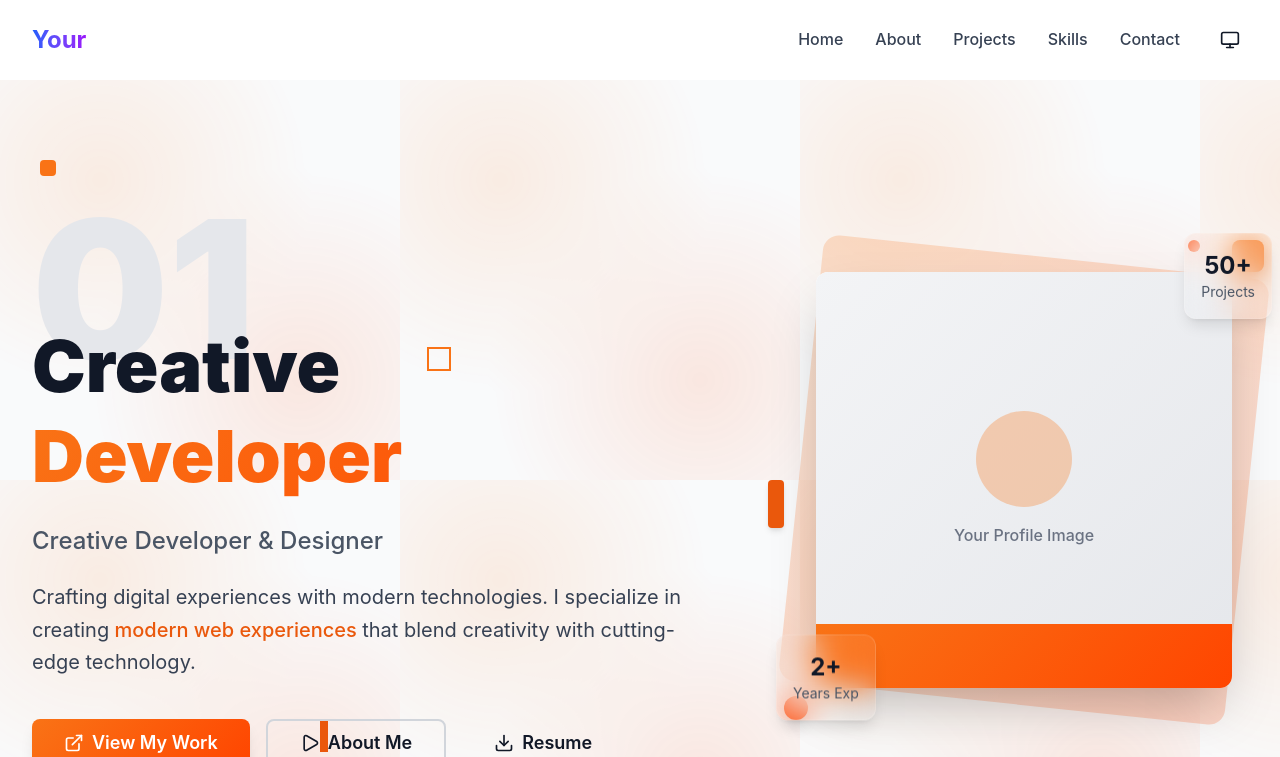
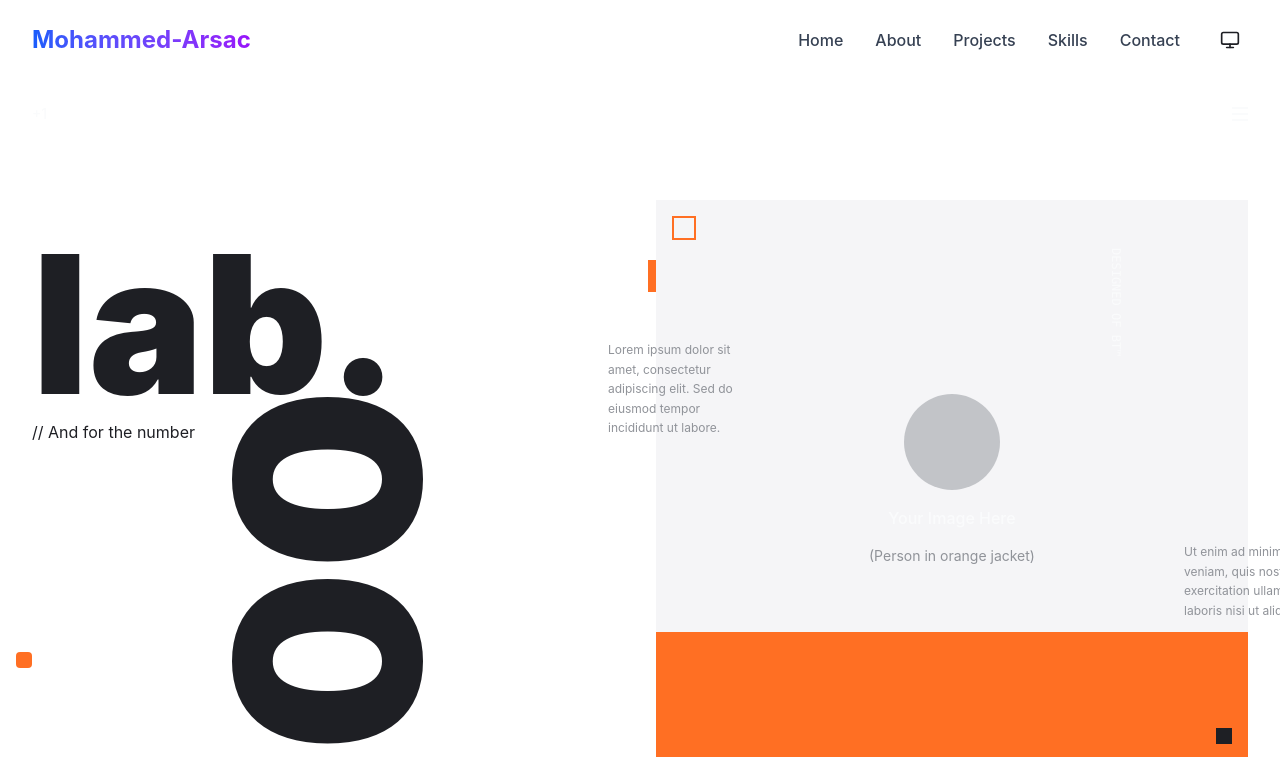
Before and after one commit to ArsacMohammed/Arsac_Portfolio, a React (Vite) app in the folder my-portfolio/: page / in a window 1280 px wide. Shown: the top 757 px of the page. Built offline with nearby package versions, Linux system fonts and the light colour scheme.

Commit message:
dark theme toggle done

```diff
--- a/my-portfolio/src/components/layout/Layout/Layout.tsx
+++ b/my-portfolio/src/components/layout/Layout/Layout.tsx
@@ -12,7 +12,7 @@ const Layout: React.FC<LayoutProps> = ({ children }) => {
   return (
     <ThemeProvider>
       <SmoothScroll>
-        <div className="min-h-screen bg-white dark:bg-gray-900 text-gray-900 dark:text-white transition-colors">
+        <div className="min-h-screen bg-[var(--color-background)] text-[var(--color-gray-900)] dark:text-[var(--color-gray-50)] transition-colors">
           <Header />
           <main className="pt-16 md:pt-20">
             {children}
--- a/my-portfolio/src/components/sections/Hero/Hero.tsx
+++ b/my-portfolio/src/components/sections/Hero/Hero.tsx
@@ -1,53 +1,36 @@
 import React, { useEffect } from 'react'
 import { motion } from 'framer-motion'
-import { ArrowDown, Download, ExternalLink, Play } from 'lucide-react'
-import { Button } from '../../../components/ui'
+import { ArrowDown } from 'lucide-react'
+import { gsap } from 'gsap'
 import { useGSAP } from '../../../hooks'
-import { useLenis } from '../../../components/common'
-import { SITE_CONFIG } from '../../../lib/constants'
+import { useLenis } from '../../../components/common/'
 import { scrollToElement } from '../../../components/common'
-import { gsap } from 'gsap'
 
 const Hero: React.FC = () => {
   const lenis = useLenis()
 
-  // GSAP animations
+  // GSAP animations matching the design
   const heroRef = useGSAP<HTMLElement>((element) => {
     const tl = gsap.timeline()
 
-    // Animate main elements in sequence
-    tl.fromTo('.hero-number',
-      { opacity: 0, x: -100 },
+    // Animate elements in sequence
+    tl.fromTo('.hero-main-text',
+      { opacity: 0, x: -80 },
       { opacity: 1, x: 0, duration: 1.2, ease: 'power3.out' }
     )
-    .fromTo('.hero-title',
-      { opacity: 0, y: 80 },
+    .fromTo('.hero-number',
+      { opacity: 0, y: 60 },
       { opacity: 1, y: 0, duration: 1, ease: 'power3.out' },
       '-=0.8'
     )
-    .fromTo('.hero-subtitle',
-      { opacity: 0, y: 40 },
-      { opacity: 1, y: 0, duration: 0.8, ease: 'power3.out' },
-      '-=0.5'
-    )
-    .fromTo('.hero-description',
-      { opacity: 0, y: 30 },
-      { opacity: 1, y: 0, duration: 0.6, ease: 'power3.out' },
-      '-=0.3'
-    )
-    .fromTo('.hero-buttons',
-      { opacity: 0, y: 40 },
-      { opacity: 1, y: 0, duration: 0.8, ease: 'back.out(1.7)' },
-      '-=0.2'
-    )
     .fromTo('.hero-image-container',
-      { opacity: 0, scale: 0.8, x: 50 },
+      { opacity: 0, scale: 0.9, x: 40 },
       { opacity: 1, scale: 1, x: 0, duration: 1.2, ease: 'power3.out' },
       '-=1.0'
     )
-    .fromTo('.hero-geometric',
-      { opacity: 0, rotate: -45 },
-      { opacity: 1, rotate: 0, duration: 1.5, ease: 'power2.out' },
+    .fromTo('.hero-nav',
+      { opacity: 0, y: -20 },
+      { opacity: 1, y: 0, duration: 0.8, ease: 'power3.out' },
       '-=1.2'
     )
   })
@@ -60,161 +43,112 @@ const Hero: React.FC = () => {
     }
   }
 
-  const scrollToAbout = () => {
-    if (lenis) {
-      lenis.scrollTo('#about', { offset: -100 })
-    } else {
-      scrollToElement('#about')
-    }
-  }
-
   return (
     <section
       ref={heroRef}
       id="home"
-      className="min-h-screen flex items-center relative overflow-hidden bg-gray-50 dark:bg-gray-900"
+      className="min-h-screen relative overflow-hidden"
     >
-      {/* Geometric Background Pattern */}
-      <div className="absolute inset-0 geometric-pattern"></div>
-
-      {/* Floating geometric shapes */}
-      <div className="absolute inset-0 overflow-hidden">
-        <div className="hero-geometric absolute top-20 left-10 w-4 h-4 bg-primary-500 opacity-60 rounded-sm rotate-45"></div>
-        <div className="hero-geometric absolute top-40 right-20 w-3 h-3 bg-accent-500 opacity-40 rounded-full"></div>
-        <div className="hero-geometric absolute bottom-32 left-1/4 w-2 h-8 bg-primary-600 opacity-30"></div>
-        <div className="hero-geometric absolute top-1/3 left-1/3 w-6 h-6 border-2 border-primary-500 opacity-50 rotate-12"></div>
+      {/* Top Navigation - Matching the design */}
+      <nav className="hero-nav absolute top-0 left-0 right-0 z-10">
+        <div className="max-w-7xl mx-auto px-8 py-6 transform: rotate(0 deg)">
+          <div className="flex items-center justify-between">
+            {/* Logo placeholder */}
+            <div className="text-sm font-medium text-gray-50">
+              +1
             </div>
 
-      <div className="max-w-7xl mx-auto px-4 sm:px-6 lg:px-8 w-full">
-        <div className="grid lg:grid-cols-12 gap-8 items-center">
 
-          {/* Left Column - Content */}
-          <div className="lg:col-span-7 space-y-8">
-
-            {/* Large Number - Like your design */}
-            <div className="hero-number">
-              <span className="text-8xl md:text-9xl lg:text-[12rem] font-black text-gray-200 dark:text-gray-800 leading-none select-none">
-                01
-              </span>
-            </div>
-
-            {/* Main Content */}
-            <div className="space-y-6 -mt-16 md:-mt-20 lg:-mt-24">
-
-              {/* Main Title */}
-              <div className="hero-title">
-                <h1 className="text-4xl md:text-6xl lg:text-7xl font-black leading-tight">
-                  <span className="block text-gray-900 dark:text-white">
-                    Creative
-                  </span>
-                  <span className="block text-gradient-primary">
-                    Developer
-                  </span>
-                </h1>
-              </div>
-
-              {/* Subtitle */}
-              <div className="hero-subtitle">
-                <p className="text-xl md:text-2xl font-medium text-gray-600 dark:text-gray-400">
-                  {SITE_CONFIG.title}
-                </p>
-              </div>
-
-              {/* Description */}
-              <div className="hero-description">
-                <p className="text-lg md:text-xl text-gray-700 dark:text-gray-300 max-w-2xl leading-relaxed">
-                  {SITE_CONFIG.description}. I specialize in creating
-                  <span className="text-primary-600 dark:text-primary-400 font-medium"> modern web experiences </span>
-                  that blend creativity with cutting-edge technology.
-                </p>
-              </div>
-
-              {/* CTA Buttons */}
-              <div className="hero-buttons flex flex-col sm:flex-row gap-4 pt-4">
-                <Button
-                  onClick={scrollToProjects}
-                  size="lg"
-                  className="bg-gradient-primary text-white shadow-lg hover:shadow-xl transform hover:scale-105 transition-all duration-300 px-8 py-4 text-lg font-semibold"
-                >
-                  <ExternalLink className="w-5 h-5 mr-2" />
-                  View My Work
-                </Button>
-
-                <Button
-                  onClick={scrollToAbout}
-                  variant="outline"
-                  size="lg"
-                  className="border-2 border-gray-300 dark:border-gray-600 hover:border-primary-500 px-8 py-4 text-lg font-semibold group"
-                >
-                  <Play className="w-5 h-5 mr-2 group-hover:text-primary-500 transition-colors" />
-                  About Me
-                </Button>
-
-                <Button
-                  variant="ghost"
-                  size="lg"
-                  className="hover:bg-primary-50 dark:hover:bg-primary-950 px-8 py-4 text-lg font-semibold group"
-                >
-                  <Download className="w-5 h-5 mr-2 group-hover:text-primary-500 transition-colors" />
-                  Resume
-                </Button>
+            {/* Menu icon */}
+            <div className="text-sm font-medium text-gray-50">
+              <div className="flex flex-col space-y-1">
+                <div className="w-4 h-0.5 bg-gray-50"></div>
+                <div className="w-4 h-0.5 bg-gray-50"></div>
+                <div className="w-4 h-0.5 bg-gray-50"></div>
               </div>
             </div>
           </div>
+        </div>
+      </nav>
 
-          {/* Right Column - Image/Visual */}
-          <div className="lg:col-span-5 flex justify-center lg:justify-end">
-            <div className="hero-image-container relative">
+      {/* Main Content */}
+      <div className="h-screen flex items-center">
+        <div className="max-w-7xl mx-auto px-8 w-full">
+          <div className="grid grid-cols-12 gap-8 items-center h-full">
+
+            {/* Left Column - Text Content */}
+            <div className="col-span-6 relative">
+
+              {/* Main Title */}
+              <div className="hero-main-text mb-8">
+                <h1 className="text-[8rem] md:text-[10rem] lg:text-[12rem] font-black leading-none theme-text">
+                  lab.
+                </h1>
+
+                // And for the number
+                <span className="text-[12rem] md:text-[14rem] lg:text-[16rem] font-black leading-none theme-text block rotate-270">
+                  100
+                </span>
+
+                {/* Small decorative elements */}
+                <div className="absolute -right-8 top-8 w-2 h-8 accent"></div>
+                <div className="absolute -left-4 bottom-8 w-4 h-4 accent rounded-sm"></div>
+              </div>
+            </div>
+
+            {/* Right Column - Image */}
+            <div className="col-span-6 relative">
+              <div className="hero-image-container relative h-[70vh] max-h-[600px]">
 
                 {/* Main Image Container */}
-              <div className="relative w-80 h-80 md:w-96 md:h-96 lg:w-[28rem] lg:h-[28rem]">
+                <div className="relative w-full h-full">
 
                   {/* Background Shape */}
-                <div className="absolute inset-0 bg-gradient-primary rounded-2xl transform rotate-6 opacity-20"></div>
-                <div className="absolute inset-4 bg-white dark:bg-gray-800 rounded-xl shadow-2xl overflow-hidden">
+                  <div className="absolute inset-0 surface"></div>
 
-                  {/* Placeholder for your image */}
-                  <div className="w-full h-full bg-gradient-to-br from-gray-100 to-gray-200 dark:from-gray-700 dark:to-gray-800 flex items-center justify-center">
+                  {/* Orange Accent Block - Matching the design */}
+                  <div className="absolute bottom-0 left-0 right-0 h-32 accent"></div>
+
+                  {/* Image Placeholder - Replace with your actual image */}
+                  <div className="absolute inset-0 flex items-center justify-center">
                     <div className="text-center space-y-4">
-                      <div className="w-24 h-24 bg-primary-500 rounded-full mx-auto opacity-30"></div>
-                      <p className="text-gray-500 dark:text-gray-400 font-medium">
-                        Your Profile Image
+                      <div className="w-24 h-24 bg-gray-400 rounded-full mx-auto opacity-50"></div>
+                      <p className="text-gray-50 font-medium">
+                        Your Image Here
+                      </p>
+                      <p className="text-sm text-gray-400">
+                        (Person in orange jacket)
                       </p>
                     </div>
                   </div>
 
-                  {/* Orange accent bar - like your design */}
-                  <div className="absolute bottom-0 left-0 right-0 h-16 bg-gradient-primary"></div>
+                  {/* Geometric Overlay Elements */}
+                  <div className="absolute top-8 right-8">
+                    <div className="text-xs font-mono text-gray-50 transform rotate-90 origin-bottom-left">
+                      DESIGNED OF BT™
+                    </div>
                   </div>
 
-                {/* Floating elements around image */}
-                <div className="absolute -top-4 -right-4 w-8 h-8 bg-primary-500 rounded-lg shadow-lg"></div>
-                <div className="absolute -bottom-4 -left-4 w-6 h-6 bg-accent-500 rounded-full shadow-lg"></div>
-                <div className="absolute top-1/2 -left-8 w-4 h-12 bg-primary-600 rounded-sm shadow-md"></div>
+                  {/* Corner geometric elements */}
+                  <div className="absolute top-4 left-4 w-6 h-6 border-2 border-accent"></div>
+                  <div className="absolute bottom-4 right-4 w-4 h-4 bg-gray-900"></div>
                 </div>
 
-              {/* Stats/Info Cards - like your design */}
-              <motion.div
-                className="absolute -bottom-6 -left-6 glass-morphism rounded-xl p-4 shadow-lg"
-                animate={{ y: [0, -10, 0] }}
-                transition={{ duration: 4, repeat: Infinity, ease: "easeInOut" }}
-              >
-                <div className="text-center">
-                  <div className="text-2xl font-bold text-gray-900 dark:text-white">2+</div>
-                  <div className="text-sm text-gray-600 dark:text-gray-400">Years Exp</div>
+                {/* Information Cards/Text */}
+                <div className="absolute -left-12 top-1/4 text-xs text-gray-400 max-w-32 leading-relaxed">
+                  <p>
+                    Lorem ipsum dolor sit amet, consectetur adipiscing elit.
+                    Sed do eiusmod tempor incididunt ut labore.
+                  </p>
                 </div>
-              </motion.div>
 
-              <motion.div
-                className="absolute -top-6 -right-6 glass-morphism rounded-xl p-4 shadow-lg"
-                animate={{ y: [0, 10, 0] }}
-                transition={{ duration: 3, repeat: Infinity, ease: "easeInOut", delay: 1 }}
-              >
-                <div className="text-center">
-                  <div className="text-2xl font-bold text-gray-900 dark:text-white">50+</div>
-                  <div className="text-sm text-gray-600 dark:text-gray-400">Projects</div>
+                <div className="absolute -right-16 bottom-1/4 text-xs text-gray-400 max-w-32 leading-relaxed">
+                  <p>
+                    Ut enim ad minim veniam, quis nostrud exercitation
+                    ullamco laboris nisi ut aliquip.
+                  </p>
                 </div>
-              </motion.div>
+              </div>
             </div>
           </div>
         </div>
@@ -222,14 +156,14 @@ const Hero: React.FC = () => {
 
       {/* Scroll Indicator */}
       <motion.div
-        className="absolute bottom-8 left-1/2 transform -translate-x-1/2 text-gray-400 hover:text-primary-500 transition-colors cursor-pointer"
-        animate={{ y: [0, 10, 0] }}
+        className="absolute bottom-8 left-8 text-gray-400 cursor-pointer"
+        animate={{ y: [0, 8, 0] }}
         transition={{ duration: 2, repeat: Infinity, ease: "easeInOut" }}
         onClick={() => scrollToElement('#about')}
       >
-        <div className="flex flex-col items-center space-y-2">
-          <span className="text-sm font-medium">Scroll Down</span>
-          <ArrowDown className="w-5 h-5" />
+        <div className="flex items-center space-x-2 text-sm">
+          <div className="w-px h-8 bg-gray-400"></div>
+          <span className="transform -rotate-90 origin-center whitespace-nowrap">SCROLL DOWN</span>
         </div>
       </motion.div>
     </section>
--- a/my-portfolio/src/components/ui/Button/Button.tsx
+++ b/my-portfolio/src/components/ui/Button/Button.tsx
@@ -24,10 +24,10 @@ const Button = forwardRef<HTMLButtonElement, ButtonProps>(({
   const Comp = asChild ? Slot : 'button'
 
   const variants = {
-    primary: 'bg-blue-600 text-white shadow hover:bg-blue-700 focus:ring-blue-500',
-    secondary: 'bg-gray-100 text-gray-900 shadow-sm hover:bg-gray-200 focus:ring-gray-500 dark:bg-gray-800 dark:text-gray-100 dark:hover:bg-gray-700',
-    outline: 'border border-gray-300 bg-transparent hover:bg-gray-50 focus:ring-gray-500 dark:border-gray-700 dark:hover:bg-gray-800',
-    ghost: 'hover:bg-gray-100 focus:ring-gray-500 dark:hover:bg-gray-800',
+    primary: 'btn-primary', // Using the new .btn-primary class from globals.css
+    secondary: 'surface text-gray-50 hover:bg-gray-800 focus:ring-gray-500',
+    outline: 'border border-accent bg-transparent hover:bg-gray-800 focus:ring-gray-500',
+    ghost: 'hover:bg-gray-800 focus:ring-gray-500',
     destructive: 'bg-red-600 text-white shadow hover:bg-red-700 focus:ring-red-500'
   }
 
--- a/my-portfolio/src/components/ui/Card/Card.tsx
+++ b/my-portfolio/src/components/ui/Card/Card.tsx
@@ -13,10 +13,10 @@ const Card = forwardRef<HTMLDivElement, CardProps>(({
   ...props
 }, ref) => {
   const variants = {
-    default: 'bg-white dark:bg-gray-900 border border-gray-200 dark:border-gray-800',
-    bordered: 'bg-white dark:bg-gray-900 border-2 border-gray-300 dark:border-gray-700',
-    elevated: 'bg-white dark:bg-gray-900 shadow-lg border border-gray-200 dark:border-gray-800',
-    glass: 'backdrop-blur-md bg-white/10 border border-white/20 dark:bg-gray-900/10 dark:border-gray-700/20'
+    default: 'surface', // Using the new .surface class from globals.css
+    bordered: 'surface border-2 border-accent',
+    elevated: 'surface shadow-lg',
+    glass: 'backdrop-blur-md bg-white/10 border border-white/20'
   }
 
   const paddings = {
--- a/my-portfolio/src/lib/constants.ts
+++ b/my-portfolio/src/lib/constants.ts
@@ -1,5 +1,5 @@
 export const SITE_CONFIG = {
-  name: "Your Name",
+  name: "Mohammed-Arsac",
   title: "Creative Developer & Designer",
   description: "Crafting digital experiences with modern technologies",
   url: "https://yourname.dev",
--- a/my-portfolio/src/styles/globals.css
+++ b/my-portfolio/src/styles/globals.css
@@ -1,92 +1,99 @@
 @import "tailwindcss";
 
+/* Define global theme variables */
 @theme {
-  /* Primary - Orange/Red gradient like your design */
-  --color-primary-50: #fff7ed;
-  --color-primary-100: #ffedd5;
-  --color-primary-200: #fed7aa;
-  --color-primary-300: #fdba74;
-  --color-primary-400: #fb923c;
-  --color-primary-500: #f97316; /* Main orange */
-  --color-primary-600: #ea580c;
-  --color-primary-700: #c2410c;
-  --color-primary-800: #9a3412;
-  --color-primary-900: #7c2d12;
-
-  /* Accent - Bright orange like the design */
-  --color-accent-500: #ff4500;
-  --color-accent-600: #e63e00;
-
-  /* Neutrals - Clean grays */
-  --color-gray-50: #f9fafb;
-  --color-gray-100: #f3f4f6;
-  --color-gray-200: #e5e7eb;
-  --color-gray-300: #d1d5db;
-  --color-gray-800: #1f2937;
-  --color-gray-900: #111827;
+  --color-primary-50: #fff8f2;
+  --color-primary-100: #ffe8dc;
+  --color-primary-200: #ffd1b8;
+  --color-primary-300: #ffb68c;
+  --color-primary-400: #ff9156;
+  --color-primary-500: #ff6f23;   /* main accent */
+  --color-primary-600: #e65e1f;
+  --color-primary-700: #b74a1b;
+  --color-primary-800: #8c3616;
+  --color-primary-900: #602410;
 
   /* Typography */
-  --font-display: "Inter", system-ui, sans-serif;
-  --font-mono: "JetBrains Mono", monospace;
+  --font-display: "Inter", sans-serif;
+}
 
-  /* Spacing for large elements */
-  --spacing-18: 4.5rem;
-  --spacing-20: 5rem;
-  --spacing-24: 6rem;
-  --spacing-32: 8rem;
+@layer base {
+  /* Light theme (default) */
+  :root {
+    --color-background: #ffffff;
+    --color-surface: #f5f5f7;
+    --color-gray-50: #fafbfc;
+    --color-gray-100: #f1f2f4;
+    --color-gray-200: #e0e1e4;
+    --color-gray-300: #c2c4c8;
+    --color-gray-400: #909399;
+    --color-gray-600: #6b6e76;
+    --color-gray-800: #3a3d44;
+    --color-gray-900: #1e1f24;
+  }
+
+  /* Dark theme (when .dark is applied on <html> or <body>) */
+  .dark {
+    --color-background: #1e2128;
+    --color-surface: #2a2d35;
+    --color-gray-50: #fafbfc;
+    --color-gray-100: #f1f2f4;
+    --color-gray-200: #e0e1e4;
+    --color-gray-300: #c2c4c8;
+    --color-gray-400: #909399;
+    --color-gray-600: #6b6e76;
+    --color-gray-800: #3a3d44;
+    --color-gray-900: #1e1f24;
+  }
+
+  html, body {
+    background-color: var(--color-background);
+    color: var(--color-gray-900);
+    font-family: var(--font-display);
+  }
+
+  .dark {
+    color: var(--color-gray-50);
+  }
+}
+
+@layer components {
+  /* Default surface (cards, panels) */
+  .surface {
+    background-color: var(--color-surface);
+    color: inherit;
+  }
+  /* Primary buttons */
+  .btn-primary {
+    background-color: var(--color-primary-500);
+    color: #fff;
+  }
+  .btn-primary:hover {
+    background-color: var(--color-primary-600);
+  }
+  /* Accent lines or small elements */
+  .accent {
+    background-color: var(--color-primary-500);
+  }
+  /* Text gradient for headings */
+  .text-gradient {
+    background: linear-gradient(90deg, var(--color-primary-500), var(--color-primary-400));
+    background-clip: text;
+    color: transparent;
+  }
 }
 
 @layer utilities {
-  .text-gradient-primary {
-    background: linear-gradient(135deg, theme(--color-primary-500), theme(--color-accent-500));
-    background-clip: text;
-    color: transparent;
+  .theme-text {
+    color: var(--color-gray-900);
   }
-
-  .bg-gradient-primary {
-    background: linear-gradient(135deg, theme(--color-primary-500), theme(--color-accent-500));
+  .dark .theme-text {
+    color: white;
   }
-
-  .glass-morphism {
-    backdrop-filter: blur(16px);
-    background: color-mix(in srgb, white 8%, transparent);
-    border: 1px solid color-mix(in srgb, white 15%, transparent);
+  .border-accent {
+    border-color: var(--color-primary-500);
   }
-
-  .geometric-pattern {
-    background-image:
-      radial-gradient(circle at 25% 25%, theme(--color-primary-500) 0%, transparent 50%),
-      radial-gradient(circle at 75% 75%, theme(--color-accent-500) 0%, transparent 50%);
-    background-size: 400px 400px;
-    opacity: 0.1;
+  .text-accent {
+    color: var(--color-primary-500);
   }
 }
-
-@layer base {
-  html {
-    scroll-behavior: smooth;
-  }
-
-  body {
-    font-family: theme(--font-display);
-    line-height: 1.6;
-  }
-
-  /* Custom scrollbar */
-  ::-webkit-scrollbar {
-    width: 8px;
-  }
-
-  ::-webkit-scrollbar-track {
-    background: theme(--color-gray-100);
-  }
-
-  ::-webkit-scrollbar-thumb {
-    background: theme(--color-primary-500);
-    border-radius: 4px;
-  }
-
-  ::-webkit-scrollbar-thumb:hover {
-    background: theme(--color-primary-600);
-  }
-}
```
Also changed, not shown: my-portfolio/src/lib/utils.ts (+7 -0 lines). Lines whose indentation alone changed are shown as unchanged.
